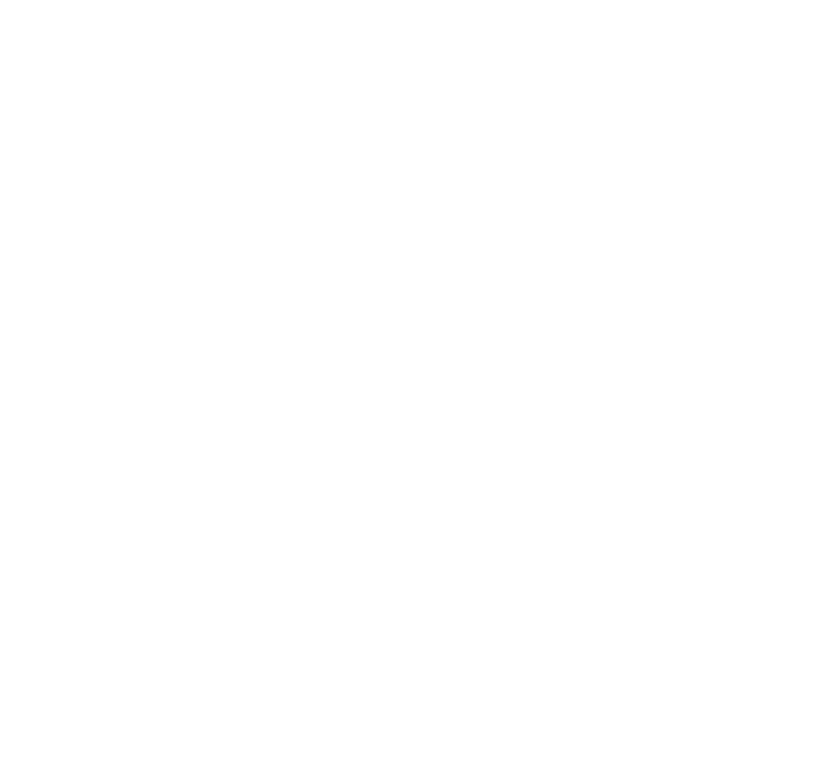
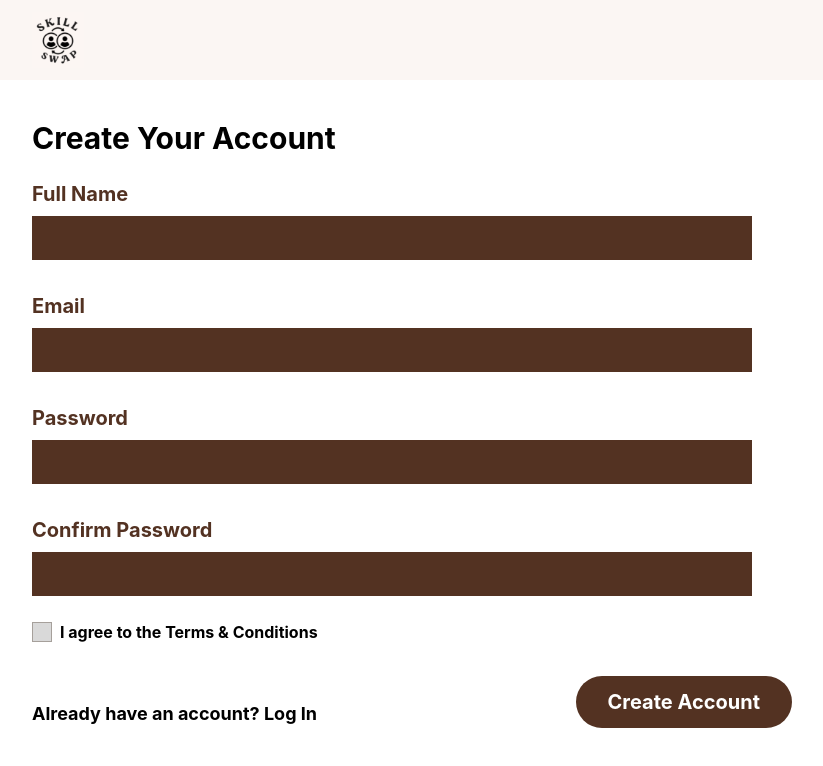
Before and after one commit to LayanAlomari/SWE363-T16-Project-SkillSwap, a React (Vite) app: page /register in a window 1280 px wide. Before the commit this address had no page. Shown: the top 766 px of the page, without its empty margins (80-903 px from the left). Built offline with nearby package versions, Linux system fonts and the light colour scheme.

Commit message:
Add Register page

```diff
--- a/src/App.jsx
+++ b/src/App.jsx
@@ -2,6 +2,7 @@ import { Routes, Route, Navigate } from "react-router-dom";
 
 // Authentication pages (Razan)
 import Login from "./pages/auth/Login";
+import Register from "./pages/auth/Register";
 
 // Each team member adds the routes for their own pages below.
 export default function App() {
@@ -12,6 +13,7 @@ export default function App() {
 
       {/* Authentication */}
       <Route path="/login" element={<Login />} />
+      <Route path="/register" element={<Register />} />
     </Routes>
   );
 }
--- /dev/null
+++ b/src/components/auth/SuccessBox.jsx
@@ -0,0 +1,12 @@
+import { CheckCircle2 } from "lucide-react";
+
+// Confirmation card shown after a successful action (account created, password reset).
+export default function SuccessBox({ title, message }) {
+  return (
+    <div className="mx-auto max-w-[720px] rounded-xl border border-black bg-[#fbf6f3] px-6 py-8 text-center">
+      <CheckCircle2 className="mx-auto mb-3 text-white" fill="#2fa84f" size={48} />
+      <h2 className="mb-4 text-3xl font-bold text-black">{title}</h2>
+      <p className="text-lg font-bold leading-relaxed text-[#533222]">{message}</p>
+    </div>
+  );
+}
--- /dev/null
+++ b/src/pages/auth/Register.jsx
@@ -0,0 +1,109 @@
+import { useState } from "react";
+  import { Link } from "react-router-dom";
+  import AuthLayout from "../../components/auth/AuthLayout";
+import FormInput from "../../components/auth/FormInput";
+import Checkbox from "../../components/auth/Checkbox";
+import SuccessBox from "../../components/auth/SuccessBox";
+import { addUser, findUserByEmail, INITIAL_CREDITS } from "../../data/mockUsers";
+
+const EMAIL_PATTERN = /^[^\s@]+@[^\s@]+\.[^\s@]+$/;
+
+export default function Register() {
+  const [fullName, setFullName] = useState("");
+  const [email, setEmail] = useState("");
+  const [password, setPassword] = useState("");
+  const [confirmPassword, setConfirmPassword] = useState("");
+  const [agreed, setAgreed] = useState(false);
+  const [error, setError] = useState("");
+  const [created, setCreated] = useState(false);
+
+  function handleSubmit(e) {
+    e.preventDefault();
+    setError("");
+
+    if (!fullName || !email || !password || !confirmPassword) {
+      setError("Please fill in all fields.");
+      return;
+    }
+    if (!EMAIL_PATTERN.test(email)) {
+      setError("Please enter a valid email address.");
+      return;
+    }
+    if (password.length < 6) {
+      setError("Password must be at least 6 characters.");
+      return;
+    }
+    if (password !== confirmPassword) {
+      setError("Passwords do not match.");
+      return;
+    }
+    if (!agreed) {
+      setError("Please agree to the Terms & Conditions.");
+      return;
+    }
+    if (findUserByEmail(email)) {
+      setError("This email is already registered.");
+      return;
+    }
+
+    addUser({ name: fullName, email, password });
+setCreated(true);
+}
+
+
+  // Success screen ("Account Created Successfully!")
+  if (created) {
+    return (
+      <AuthLayout>
+        <SuccessBox
+          title="Account Created Successfully!"
+          message={`You have received ${INITIAL_CREDITS} Time Credits. You can now log in to your account...`}
+        />
+        <div className="mx-auto mt-6 max-w-[720px]">
+          <Link to="/login" className="block rounded-full bg-[#533222] py-3 text-center text-xl font-bold text-white hover:bg-[#3f2519]">
+            Go to Log In
+          </Link>
+        </div>
+      </AuthLayout>
+    );
+  }
+
+  return (
+    <AuthLayout>
+      <form onSubmit={handleSubmit} noValidate className="w-full max-w-[760px]">
+        <h1 className="mb-6 text-3xl font-bold text-black">Create Your Account</h1>
+
+        <div className="max-w-[720px]">
+          <FormInput label="Full Name" id="fullName" value={fullName} onChange={setFullName} autoComplete="name" />
+          <FormInput label="Email" id="email" type="email" value={email} onChange={setEmail} autoComplete="email" />
+          <FormInput label="Password" id="password" type="password" value={password} onChange={setPassword} autoComplete="new-password" />
+          <FormInput label="Confirm Password" id="confirmPassword" type="password" value={confirmPassword} onChange={setConfirmPassword} autoComplete="new-password" />
+        </div>
+
+        <div className="-mt-2">
+          <Checkbox label="I agree to the Terms & Conditions" checked={agreed} onChange={setAgreed} />
+        </div>
+
+        {/* "Already have an account?" on the left, Create Account button on the right */}
+        <div className="mt-8 flex flex-col-reverse gap-6 sm:flex-row sm:items-start sm:justify-between">
+          <div className="sm:pt-6">
+            <p className="text-lg font-bold text-black">
+              Already have an account?{" "}
+              <Link to="/login" className="hover:underline">
+                Log In
+              </Link>
+            </p>
+            {error && <p className="mt-3 text-lg font-bold text-[#c75138]">{error}</p>}
+          </div>
+
+          <button
+            type="submit"
+            className="w-full rounded-full bg-[#533222] px-8 py-3 text-xl font-bold text-white hover:bg-[#3f2519] sm:w-auto"
+          >
+            Create Account
+          </button>
+        </div>
+      </form>
+    </AuthLayout>
+  );
+}
```
